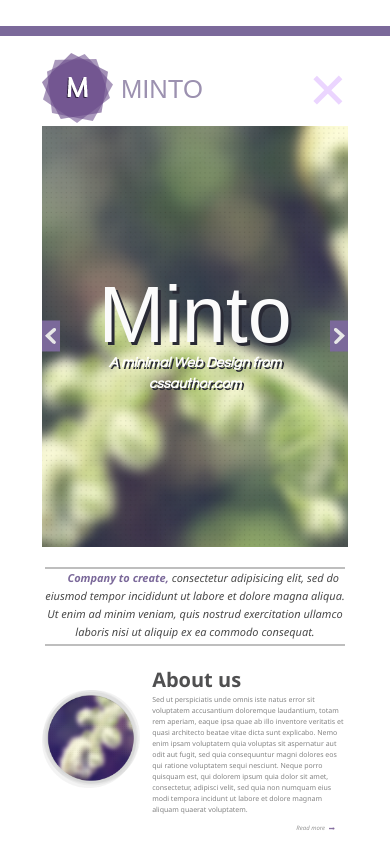
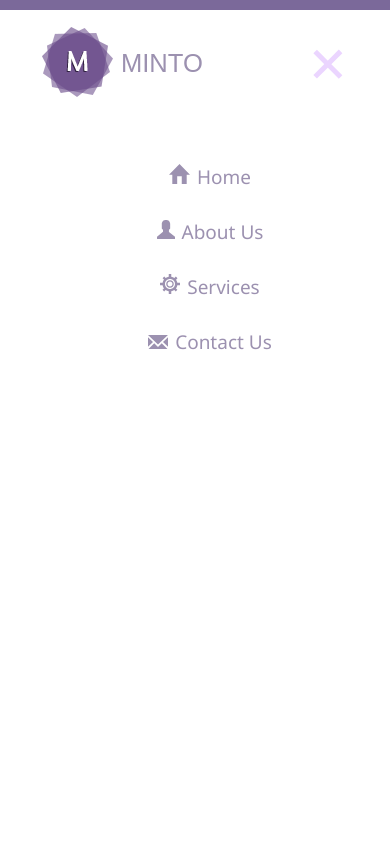
Before and after one commit to ViktoriaZV/Minto, a plain HTML site: page index.html in a window 390 px wide. Both pictures are taken after a click on the element 330 px from the left and 89 px from the top of the page. Shown: the top 844 px of the page. Drawn offline with Linux system fonts and the light colour scheme.

Commit message:
mobile menu layout, styles small fixes, formatting

```diff
--- a/assets/css/media.css
+++ b/assets/css/media.css
@@ -12,7 +12,21 @@
     }
 }
 
+@media (min-width:991px) {
+    .header__inner_mobile {
+        display: none !important;
+    }
+
+    .header_opened {
+        height: initial !important;
+    }
+}
+
+
 @media (max-width:990px) {
+    .nav__link {
+        line-height: 55px;
+    }
 
     .nav {
         display: none;
@@ -61,7 +75,7 @@
     }
 
     .header {
-        margin: 26px 0 11px 0;
+        margin: 0 0 11px 0;
     }
 
     .logo {
--- a/assets/css/style.css
+++ b/assets/css/style.css
@@ -86,6 +86,19 @@ font-size: 30px;
     align-items: center;
 }
 
+.header_opened {
+    height: 100vh;
+}
+
+.header__inner_mobile {
+    display: none;
+    width: 100%;
+}
+
+.header_opened > .header__inner_mobile {
+    display: inline-block;
+}
+
 .logo {
     display: flex;
     align-items: center;
@@ -114,6 +127,16 @@ transform: translate(0,-50%); */
 
     align-items: center;
     /* margin-bottom: 11px; */
+}
+
+.nav_mobile {
+    padding-top: 50px;
+    display: flex;
+    flex-direction: column;
+    width: 100%;
+    height: 100%;
+    justify-content: center;
+    align-items: center;
 }
 
 .nav__link {
--- a/assets/js/file.js
+++ b/assets/js/file.js
@@ -1,20 +1,28 @@
-
-
-
-
 //======== header scroll  =============
 
 window.onscroll = function() {
-  var scrolled = window.pageYOffset || document.documentElement.scrollTop;
-  document.getElementById('menu').style.backgroundColor= scrolled==0?"white":"blue";
+  const scrolled = window.pageYOffset; //|| document.documentElement.scrollTop;
+  // document.getElementById('menu').style.backgroundColor= scrolled==0?"white":"blue";
+
+  // уменьшать размер меню если scrolled > 0
 }
-
-
 
  //======== burgerMenu =============
 
- function burgerMenu(icon) {
+function burgerMenu(icon) { // this - это тот элемент на который кликнули
     icon.classList.toggle("change");
+
+    const isMenuOpened = icon.classList.contains("change")
+    const header = document.querySelector(".header")
+
+    console.log('isMenuOpened=> ', isMenuOpened)
+    console.log('header=> ', header)
+
+    if (isMenuOpened) {
+      header.classList.add("header_opened")
+    } else {
+      header.classList.remove("header_opened")
+    }
 }
 
 
@@ -42,9 +50,7 @@ window.onscroll = function() {
 let slideIndex = 1;
 
 function move(n) {
-
   let slides = document.getElementsByClassName("intro__item");
-
 
   if (n > slides.length) {
     slideIndex = 1
@@ -52,7 +58,6 @@ function move(n) {
   if (n < 1) {
       slideIndex = slides.length
   }
-
 
   for (let s of slides) {
       s.style.display = "none";
@@ -63,17 +68,14 @@ function move(n) {
 
 move(slideIndex);
 
-
 function next() {
     move(slideIndex += 1);
 }
-
 
 function previous() {
     move(slideIndex -= 1);
 }
 
-
 function currentSlide(n) {
     move(slideIndex = n);
 }
--- a/index.html
+++ b/index.html
@@ -1,5 +1,6 @@
 <!DOCTYPE html>
 <html lang="en">
+
 <head>
   <meta charset="UTF-8">
   <meta http-equiv="X-UA-Compatible" content="IE=edge">
@@ -9,12 +10,14 @@
   <link rel="stylesheet" href="assets/css/media.css">
   <title>Minto</title>
 </head>
+
 <body>
   <!-- <img src="47.jpg" class="model"> -->
 
   <div class="page">
 
     <header class="header" id="menu">
+      <!-- header__inner -->
       <div class="header__inner">
 
         <div class="logo">
@@ -24,48 +27,44 @@
           <div class="logo__text">
             Minto
           </div>
-      </div>  <!-- logo -->
+        </div> <!-- logo -->
 
-      <nav class="nav" id="nav">
+        <!-- desktop navigation -->
+        <nav class="nav">
 
           <a class="nav__link" href="#">
-          <svg class="nav__img"
-            width="21px" height="20px">
+            <svg class="nav__img" width="21px" height="20px">
               <path fill-rule="evenodd"
-            d="M17.697,10.653 L17.697,19.999 L12.763,19.999 L12.763,12.372 L8.182,12.372 L8.182,19.999 L3.302,19.999 L3.302,10.653 L-0.005,10.653 L10.514,0.001 L21.005,10.653 L17.697,10.653 Z"/>
+                d="M17.697,10.653 L17.697,19.999 L12.763,19.999 L12.763,12.372 L8.182,12.372 L8.182,19.999 L3.302,19.999 L3.302,10.653 L-0.005,10.653 L10.514,0.001 L21.005,10.653 L17.697,10.653 Z" />
             </svg>
             <div class="nav__text"> Home </div>
           </a>
 
           <a class="nav__link" href="#">
-          <svg class="nav__img"
-            width="18px" height="19px">
+            <svg class="nav__img" width="18px" height="19px">
               <path fill-rule="evenodd"
-            d="M8.250,0.037 C8.250,0.037 7.575,-0.000 9.638,-0.000 C12.787,-0.000 13.162,3.599 13.162,3.599 C13.162,3.599 13.200,7.385 13.200,8.275 C13.200,9.166 11.697,9.762 11.963,9.500 C12.000,9.463 11.963,11.875 11.963,11.875 L18.000,16.625 L18.000,19.000 L0.044,19.000 L0.007,16.662 L6.000,11.838 L6.000,9.500 C6.000,9.500 4.800,9.389 4.800,8.275 C4.800,7.162 4.800,3.599 4.800,3.599 C4.800,3.599 5.250,0.037 8.250,0.037 Z"/>
+                d="M8.250,0.037 C8.250,0.037 7.575,-0.000 9.638,-0.000 C12.787,-0.000 13.162,3.599 13.162,3.599 C13.162,3.599 13.200,7.385 13.200,8.275 C13.200,9.166 11.697,9.762 11.963,9.500 C12.000,9.463 11.963,11.875 11.963,11.875 L18.000,16.625 L18.000,19.000 L0.044,19.000 L0.007,16.662 L6.000,11.838 L6.000,9.500 C6.000,9.500 4.800,9.389 4.800,8.275 C4.800,7.162 4.800,3.599 4.800,3.599 C4.800,3.599 5.250,0.037 8.250,0.037 Z" />
             </svg>
             <div class="nav__text"> About Us </div>
           </a>
 
           <a class="nav__link" href="#">
-          <svg class="nav__img"
-            width="20px" height="20px">
+            <svg class="nav__img" width="20px" height="20px">
               <path fill-rule="evenodd"
-            d="M20.000,8.755 L20.000,11.245 L17.337,11.245 C17.139,12.426 16.667,13.505 15.983,14.429 L17.402,15.865 L15.741,17.509 L14.320,16.072 C13.423,16.713 12.383,17.156 11.250,17.351 L11.250,20.000 L8.750,20.000 L8.750,17.357 C7.581,17.166 6.509,16.712 5.589,16.048 L4.151,17.470 L2.508,15.808 L3.931,14.401 C3.258,13.483 2.796,12.413 2.601,11.245 L-0.000,11.245 L-0.000,8.755 L2.604,8.755 C2.806,7.582 3.280,6.511 3.963,5.594 L2.598,4.213 L4.259,2.569 L5.627,3.953 C6.539,3.304 7.598,2.864 8.750,2.676 L8.750,-0.000 L11.250,-0.000 L11.250,2.682 C12.422,2.884 13.490,3.356 14.408,4.033 L15.849,2.607 L17.492,4.269 L16.055,5.691 C16.698,6.586 17.139,7.625 17.333,8.755 L20.000,8.755 ZM10.000,5.097 C7.239,5.097 5.000,7.327 5.000,10.078 C5.000,12.828 7.239,15.058 10.000,15.058 C12.761,15.058 15.000,12.828 15.000,10.078 C15.000,7.327 12.761,5.097 10.000,5.097 ZM10.000,13.852 C7.907,13.852 6.211,12.162 6.211,10.078 C6.211,7.993 7.907,6.303 10.000,6.303 C12.093,6.303 13.789,7.993 13.789,10.078 C13.789,12.162 12.093,13.852 10.000,13.852 ZM10.000,7.607 C8.630,7.607 7.519,8.713 7.519,10.078 C7.519,11.442 8.630,12.549 10.000,12.549 C11.370,12.549 12.481,11.442 12.481,10.078 C12.481,8.713 11.370,7.607 10.000,7.607 Z"/>
+                d="M20.000,8.755 L20.000,11.245 L17.337,11.245 C17.139,12.426 16.667,13.505 15.983,14.429 L17.402,15.865 L15.741,17.509 L14.320,16.072 C13.423,16.713 12.383,17.156 11.250,17.351 L11.250,20.000 L8.750,20.000 L8.750,17.357 C7.581,17.166 6.509,16.712 5.589,16.048 L4.151,17.470 L2.508,15.808 L3.931,14.401 C3.258,13.483 2.796,12.413 2.601,11.245 L-0.000,11.245 L-0.000,8.755 L2.604,8.755 C2.806,7.582 3.280,6.511 3.963,5.594 L2.598,4.213 L4.259,2.569 L5.627,3.953 C6.539,3.304 7.598,2.864 8.750,2.676 L8.750,-0.000 L11.250,-0.000 L11.250,2.682 C12.422,2.884 13.490,3.356 14.408,4.033 L15.849,2.607 L17.492,4.269 L16.055,5.691 C16.698,6.586 17.139,7.625 17.333,8.755 L20.000,8.755 ZM10.000,5.097 C7.239,5.097 5.000,7.327 5.000,10.078 C5.000,12.828 7.239,15.058 10.000,15.058 C12.761,15.058 15.000,12.828 15.000,10.078 C15.000,7.327 12.761,5.097 10.000,5.097 ZM10.000,13.852 C7.907,13.852 6.211,12.162 6.211,10.078 C6.211,7.993 7.907,6.303 10.000,6.303 C12.093,6.303 13.789,7.993 13.789,10.078 C13.789,12.162 12.093,13.852 10.000,13.852 ZM10.000,7.607 C8.630,7.607 7.519,8.713 7.519,10.078 C7.519,11.442 8.630,12.549 10.000,12.549 C11.370,12.549 12.481,11.442 12.481,10.078 C12.481,8.713 11.370,7.607 10.000,7.607 Z" />
             </svg>
             <div class="nav__text">Services</div>
           </a>
 
           <a class="nav__link" href="#">
-          <svg class="nav__img"
-            width="20px" height="14px">
+            <svg class="nav__img" width="20px" height="14px">
               <path fill-rule="evenodd"
-            d="M15.000,7.018 L19.997,2.307 L20.000,11.698 L15.000,7.018 ZM-0.000,-0.000 L19.953,-0.000 L10.000,9.434 L-0.000,-0.000 ZM-0.000,11.771 L-0.000,2.265 L5.000,7.018 L-0.000,11.771 ZM10.000,12.063 L13.737,8.147 L19.453,14.000 L0.508,14.000 L6.224,8.187 L10.000,12.063 Z"/>
+                d="M15.000,7.018 L19.997,2.307 L20.000,11.698 L15.000,7.018 ZM-0.000,-0.000 L19.953,-0.000 L10.000,9.434 L-0.000,-0.000 ZM-0.000,11.771 L-0.000,2.265 L5.000,7.018 L-0.000,11.771 ZM10.000,12.063 L13.737,8.147 L19.453,14.000 L0.508,14.000 L6.224,8.187 L10.000,12.063 Z" />
             </svg>
             <div class="nav__text">Contact Us</div>
           </a>
 
         </nav>
-
 
         <div class="burger" onclick="burgerMenu(this)">
           <div class="b1"></div>
@@ -73,12 +72,49 @@
           <div class="b3"></div>
         </div>
 
+      </div>
+      <!-- header__inner_mobile -->
+      <div class="header__inner_mobile">
+        <!-- mobile navigation -->
+        <nav class="nav_mobile">
+          <a class="nav__link" href="#">
+            <svg class="nav__img" width="21px" height="20px">
+              <path fill-rule="evenodd"
+                d="M17.697,10.653 L17.697,19.999 L12.763,19.999 L12.763,12.372 L8.182,12.372 L8.182,19.999 L3.302,19.999 L3.302,10.653 L-0.005,10.653 L10.514,0.001 L21.005,10.653 L17.697,10.653 Z" />
+            </svg>
+            <div class="nav__text"> Home </div>
+          </a>
 
-      </div>  <!-- header__inner -->
+          <a class="nav__link" href="#">
+            <svg class="nav__img" width="18px" height="19px">
+              <path fill-rule="evenodd"
+                d="M8.250,0.037 C8.250,0.037 7.575,-0.000 9.638,-0.000 C12.787,-0.000 13.162,3.599 13.162,3.599 C13.162,3.599 13.200,7.385 13.200,8.275 C13.200,9.166 11.697,9.762 11.963,9.500 C12.000,9.463 11.963,11.875 11.963,11.875 L18.000,16.625 L18.000,19.000 L0.044,19.000 L0.007,16.662 L6.000,11.838 L6.000,9.500 C6.000,9.500 4.800,9.389 4.800,8.275 C4.800,7.162 4.800,3.599 4.800,3.599 C4.800,3.599 5.250,0.037 8.250,0.037 Z" />
+            </svg>
+            <div class="nav__text"> About Us </div>
+          </a>
 
+          <a class="nav__link" href="#">
+            <svg class="nav__img" width="20px" height="20px">
+              <path fill-rule="evenodd"
+                d="M20.000,8.755 L20.000,11.245 L17.337,11.245 C17.139,12.426 16.667,13.505 15.983,14.429 L17.402,15.865 L15.741,17.509 L14.320,16.072 C13.423,16.713 12.383,17.156 11.250,17.351 L11.250,20.000 L8.750,20.000 L8.750,17.357 C7.581,17.166 6.509,16.712 5.589,16.048 L4.151,17.470 L2.508,15.808 L3.931,14.401 C3.258,13.483 2.796,12.413 2.601,11.245 L-0.000,11.245 L-0.000,8.755 L2.604,8.755 C2.806,7.582 3.280,6.511 3.963,5.594 L2.598,4.213 L4.259,2.569 L5.627,3.953 C6.539,3.304 7.598,2.864 8.750,2.676 L8.750,-0.000 L11.250,-0.000 L11.250,2.682 C12.422,2.884 13.490,3.356 14.408,4.033 L15.849,2.607 L17.492,4.269 L16.055,5.691 C16.698,6.586 17.139,7.625 17.333,8.755 L20.000,8.755 ZM10.000,5.097 C7.239,5.097 5.000,7.327 5.000,10.078 C5.000,12.828 7.239,15.058 10.000,15.058 C12.761,15.058 15.000,12.828 15.000,10.078 C15.000,7.327 12.761,5.097 10.000,5.097 ZM10.000,13.852 C7.907,13.852 6.211,12.162 6.211,10.078 C6.211,7.993 7.907,6.303 10.000,6.303 C12.093,6.303 13.789,7.993 13.789,10.078 C13.789,12.162 12.093,13.852 10.000,13.852 ZM10.000,7.607 C8.630,7.607 7.519,8.713 7.519,10.078 C7.519,11.442 8.630,12.549 10.000,12.549 C11.370,12.549 12.481,11.442 12.481,10.078 C12.481,8.713 11.370,7.607 10.000,7.607 Z" />
+            </svg>
+            <div class="nav__text">Services</div>
+          </a>
 
+          <a class="nav__link" href="#">
+            <svg class="nav__img" width="20px" height="14px">
+              <path fill-rule="evenodd"
+                d="M15.000,7.018 L19.997,2.307 L20.000,11.698 L15.000,7.018 ZM-0.000,-0.000 L19.953,-0.000 L10.000,9.434 L-0.000,-0.000 ZM-0.000,11.771 L-0.000,2.265 L5.000,7.018 L-0.000,11.771 ZM10.000,12.063 L13.737,8.147 L19.453,14.000 L0.508,14.000 L6.224,8.187 L10.000,12.063 Z" />
+            </svg>
+            <div class="nav__text">Contact Us</div>
+          </a>
 
-  </header>  <!-- header -->
+        </nav>
+      </div>
+    </header> <!-- header -->
+
+    <!-- mobile menu body as separate block -->
+    <!-- <nav class="mobile-menu"></nav> -->
 
 
     <div class="container">
@@ -98,10 +134,11 @@
                 Minto
               </h1>
               <h2 class="intro__subtitle">
-                A minimal Web Design  from cssauthor.com
+                A minimal Web Design from cssauthor.com
               </h2>
             </div>
-          </div> <!--intro__item -->
+          </div>
+          <!--intro__item -->
 
           <div class="intro__item">
             <img class="intro__img" src="assets/img/intro/background2.jpg">
@@ -109,7 +146,8 @@
               <h1 class="intro__title">2</h1>
               <h2 class="intro__subtitle">minimal</h2>
             </div>
-          </div> <!--intro__item -->
+          </div>
+          <!--intro__item -->
 
           <div class="intro__item">
             <img class="intro__img" src="assets/img/intro/background3.jpg">
@@ -117,7 +155,8 @@
               <h1 class="intro__title">3</h1>
               <h2 class="intro__subtitle">Web Design</h2>
             </div>
-          </div> <!--intro__item -->
+          </div>
+          <!--intro__item -->
 
           <div class="intro__item">
             <img class="intro__img" src="assets/img/intro/background4.jpg">
@@ -125,16 +164,20 @@
               <h1 class="intro__title">4</h1>
               <h2 class="intro__subtitle">cssauthor.com</h2>
             </div>
-          </div> <!--intro__item -->
-        </div> <!--intro__slaider -->
+          </div>
+          <!--intro__item -->
+        </div>
+        <!--intro__slaider -->
 
         <div class="arrow arrow_left" onclick="previous()">
           <img class="arrow__img" src="assets/img/intro/arrow__svg__left.svg" alt="arrow">
-        </div> <!--arrow__left -->
+        </div>
+        <!--arrow__left -->
 
         <div class="arrow arrow_right" onclick="next()">
           <img class="arrow__img" src="assets/img/intro/arrow__svg__right.svg" alt="arrow">
-        </div> <!--arrow_right -->
+        </div>
+        <!--arrow_right -->
 
 
 
@@ -144,13 +187,15 @@
       <section class="сompany">
         <span class="сompany__text">
           <p class="company__p company__p_purpur"> Сompany to create,</p>
-          <p class="company__p"> consectetur adipisicing elit, sed do eiusmod tempor incididunt ut labore et dolore magna aliqua. Ut enim ad minim veniam, quis nostrud exercitation ullamco laboris nisi ut aliquip ex ea commodo consequat.</p>
+          <p class="company__p"> consectetur adipisicing elit, sed do eiusmod tempor incididunt ut labore et dolore
+            magna aliqua. Ut enim ad minim veniam, quis nostrud exercitation ullamco laboris nisi ut aliquip ex ea
+            commodo consequat.</p>
         </span>
       </section>
 
       <section class="about">
         <div class="about__img">
-          <img src="assets/img/about/about.png"  alt="">
+          <img src="assets/img/about/about.png" alt="">
         </div>
 
         <div class="about__content">
@@ -158,7 +203,12 @@
             About us
           </div>
           <div class="about__text">
-            Sed ut perspiciatis unde omnis iste natus error sit voluptatem accusantium doloremque laudantium, totam rem aperiam, eaque ipsa quae ab illo inventore veritatis et quasi architecto beatae vitae dicta sunt explicabo. Nemo enim ipsam voluptatem quia voluptas sit aspernatur aut odit aut fugit, sed quia consequuntur magni dolores eos qui ratione voluptatem sequi nesciunt. Neque porro quisquam est, qui dolorem ipsum quia dolor sit amet, consectetur, adipisci velit, sed quia non numquam eius modi tempora incidunt ut labore et dolore magnam aliquam quaerat voluptatem.
+            Sed ut perspiciatis unde omnis iste natus error sit voluptatem accusantium doloremque laudantium, totam rem
+            aperiam, eaque ipsa quae ab illo inventore veritatis et quasi architecto beatae vitae dicta sunt explicabo.
+            Nemo enim ipsam voluptatem quia voluptas sit aspernatur aut odit aut fugit, sed quia consequuntur magni
+            dolores eos qui ratione voluptatem sequi nesciunt. Neque porro quisquam est, qui dolorem ipsum quia dolor
+            sit amet, consectetur, adipisci velit, sed quia non numquam eius modi tempora incidunt ut labore et dolore
+            magnam aliquam quaerat voluptatem.
           </div>
         </div>
 
@@ -173,7 +223,9 @@
       <section class="cooperation">
 
         <div class="featured">
-          <span class="featured__text"> <p class="featured__text_bold">Where</p>  We Have Been Featured</span>
+          <span class="featured__text">
+            <p class="featured__text_bold">Where</p> We Have Been Featured
+          </span>
           <div class="featured__border">
             <div class="border-featured__inner"></div>
           </div>
@@ -186,11 +238,11 @@
           <a class="partners__item" href="#"> <img src="assets/img/featured/4BusinessWeek.png" alt="BusinessWeek"> </a>
         </div>
 
-      </section>  <!-- cooperation -->
+      </section> <!-- cooperation -->
 
 
 
-    </div>  <!-- .container -->
+    </div> <!-- .container -->
 
     <footer class="footer">
 
@@ -206,12 +258,13 @@
           <img class="social-footer__item" src="assets/img/footer/Twitter.svg" alt="Twitter">
         </div> <!-- footer__social -->
 
-      </div>  <!-- footer__inner -->
+      </div> <!-- footer__inner -->
 
     </footer>
 
-  </div>  <!-- .page -->
+  </div> <!-- .page -->
 
-  <script src="assets/js/file.js" ></script>
+  <script src="assets/js/file.js"></script>
 </body>
+
 </html>
```
Lines whose indentation alone changed are shown as unchanged.
